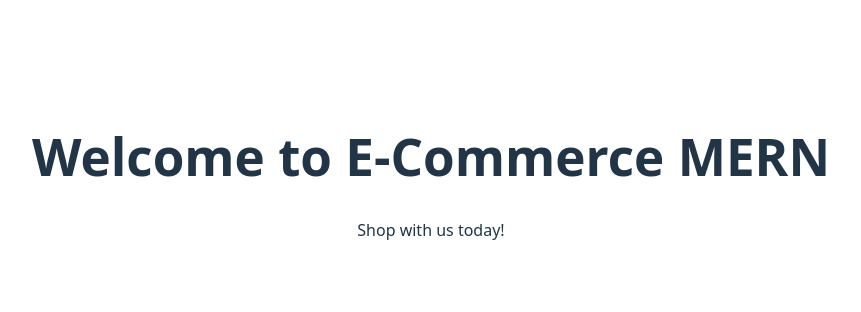
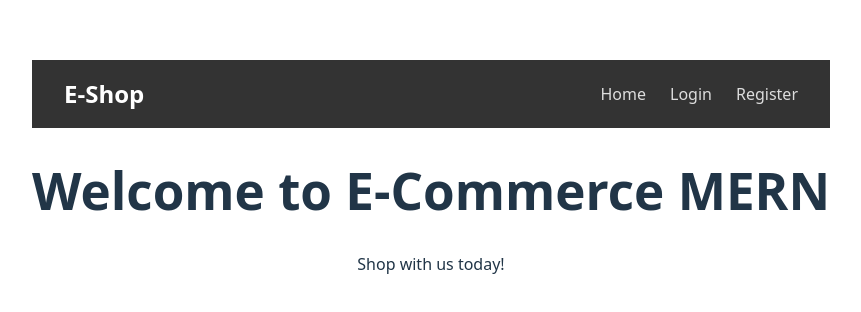
Before and after one commit to armageden/ecommerceMERN, a React (Vite) app in the folder client/: page / in a window 1280 px wide. Shown: the part 224-536 px from the top of the page, without its empty margins (209-1070 px from the left). Built offline with nearby package versions, Linux system fonts and the light colour scheme; no server answers.

Commit message:
add protected routes and navbar with logout

```diff
--- a/client/src/App.css
+++ b/client/src/App.css
@@ -11,7 +11,7 @@
   padding: 2rem;
   border: 1px solid #ccc;
   border-radius: 8px;
-  box-shadow: 0 2px 4px rgba(0,0,0,0.1);
+  box-shadow: 0 2px 4px rgba(0, 0, 0, 0.1);
 }
 
 .form-group {
@@ -31,7 +31,8 @@
   padding: 0.5rem;
   border: 1px solid #ccc;
   border-radius: 4px;
-  box-sizing: border-box; /* Ensures padding doesn't affect width */
+  box-sizing: border-box;
+  /* Ensures padding doesn't affect width */
 }
 
 .form-group input.error,
@@ -60,3 +61,48 @@ button {
 button:hover {
   background-color: #0056b3;
 }
+
+/* Navbar Styles */
+.navbar {
+  display: flex;
+  justify-content: space-between;
+  align-items: center;
+  padding: 1rem 2rem;
+  background-color: #333;
+  color: white;
+  margin-bottom: 2rem;
+}
+
+.navbar-brand a {
+  color: white;
+  font-size: 1.5rem;
+  font-weight: bold;
+  text-decoration: none;
+}
+
+.navbar-links {
+  display: flex;
+  gap: 1.5rem;
+  align-items: center;
+}
+
+.navbar-links a {
+  color: #ddd;
+  text-decoration: none;
+}
+
+.navbar-links a:hover {
+  color: white;
+}
+
+.logout-btn {
+  background-color: transparent;
+  border: 1px solid #ddd;
+  padding: 0.5rem 1rem;
+  width: auto;
+  font-size: 0.9rem;
+}
+
+.logout-btn:hover {
+  background-color: rgba(255, 255, 255, 0.1);
+}
--- a/client/src/App.jsx
+++ b/client/src/App.jsx
@@ -3,10 +3,12 @@ import './App.css'
 import Home from './pages/Home'
 import Login from './pages/Login'
 import Register from './pages/Register'
+import Navbar from './components/Navbar'
 
 function App() {
   return (
     <>
+      <Navbar />
       <Routes>
         <Route path="/" element={<Home />} />
         <Route path="/login" element={<Login />} />
--- /dev/null
+++ b/client/src/components/Navbar.jsx
@@ -0,0 +1,38 @@
+import React from 'react';
+import { Link, useNavigate } from 'react-router-dom';
+import { useAuth } from '../context/AuthContext';
+
+const Navbar = () => {
+    const { user, logout } = useAuth();
+    const navigate = useNavigate();
+
+    const handleLogout = async () => {
+        await logout();
+        navigate('/login');
+    };
+
+    return (
+        <nav className="navbar">
+            <div className="navbar-brand">
+                <Link to="/">E-Shop</Link>
+            </div>
+            <div className="navbar-links">
+                <Link to="/">Home</Link>
+                {user ? (
+                    <>
+                        <span>Hello, {user.name}</span>
+                        {user.isAdmin && <Link to="/admin/dashboard">Dashboard</Link>}
+                        <button onClick={handleLogout} className="logout-btn">Logout</button>
+                    </>
+                ) : (
+                    <>
+                        <Link to="/login">Login</Link>
+                        <Link to="/register">Register</Link>
+                    </>
+                )}
+            </div>
+        </nav>
+    );
+};
+
+export default Navbar;
```
Also changed, not shown: client/src/components/AdminRoute.jsx (added, +16 -0 lines), client/src/components/ProtectedRoute.jsx (added, +16 -0 lines).
